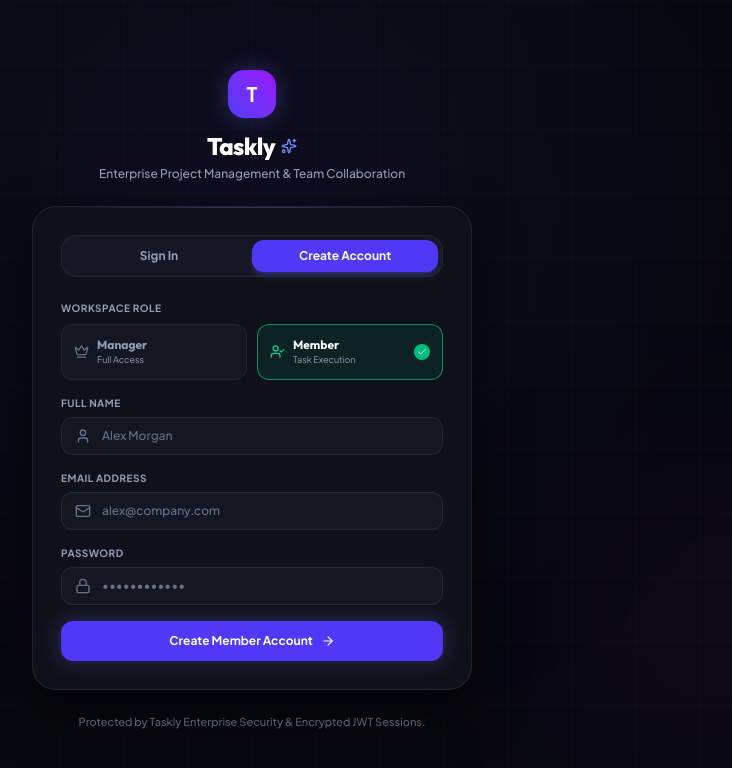
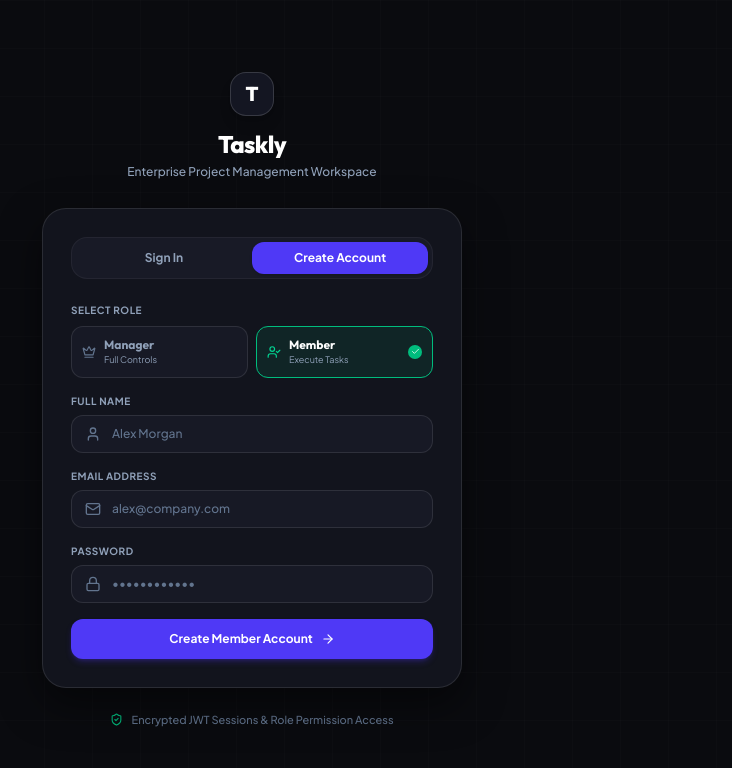
Before and after one commit to FABIHALAM/Taskly, a React (Vite) app in the folder client/: page /register in a window 1280 px wide. Shown: the top 768 px of the page, without its empty margins (388-1120 px from the left). Built offline with nearby package versions, Linux system fonts and the light colour scheme.

Commit message:
style: replace generic AI theme with clean, razor-sharp human product design aesthetic for Auth and Loader

```diff
--- a/client/src/components/AuthPage.jsx
+++ b/client/src/components/AuthPage.jsx
@@ -5,7 +5,7 @@ import { loginUser, registerUser } from '../services/authService'
 import api from '../services/api'
 import toast from 'react-hot-toast'
 import { motion, AnimatePresence } from 'framer-motion'
-import { ArrowRight, Mail, Lock, User, Crown, UserCheck, Sparkles, Check } from 'lucide-react'
+import { ArrowRight, Mail, Lock, User, Crown, UserCheck, Check, ShieldCheck } from 'lucide-react'
 
 export function AuthPage({ defaultMode = 'login' }) {
   const navigate = useNavigate()
@@ -51,54 +51,48 @@ export function AuthPage({ defaultMode = 'login' }) {
   }
 
   return (
-    <div className="min-h-screen w-full bg-[#08090e] text-white flex items-center justify-center p-4 relative overflow-hidden font-body selection:bg-indigo-500/30 selection:text-indigo-200">
-      {/* Soft Ambient Background Glow */}
-      <div className="absolute top-1/4 left-1/2 -translate-x-1/2 -translate-y-1/2 w-[500px] h-[500px] bg-indigo-600/10 rounded-full blur-[140px] pointer-events-none" />
-      <div className="absolute bottom-10 right-10 w-72 h-72 bg-purple-600/5 rounded-full blur-[100px] pointer-events-none" />
+    <div className="min-h-screen w-full bg-[#0a0b0f] text-slate-100 flex flex-col items-center justify-center p-4 relative font-body selection:bg-indigo-500/20 selection:text-indigo-200">
+      {/* Subtle Grid Lines */}
+      <div className="absolute inset-0 bg-[linear-gradient(to_right,#ffffff03_1px,transparent_1px),linear-gradient(to_bottom,#ffffff03_1px,transparent_1px)] bg-[size:3rem_3rem] pointer-events-none" />
 
-      {/* Subtle Grid Lines */}
-      <div className="absolute inset-0 bg-[linear-gradient(to_right,#ffffff03_1px,transparent_1px),linear-gradient(to_bottom,#ffffff03_1px,transparent_1px)] bg-[size:4rem_4rem] pointer-events-none" />
-
-      {/* Center Focused Card */}
+      {/* Main Container */}
       <motion.div
-        initial={{ opacity: 0, y: 16, scale: 0.98 }}
-        animate={{ opacity: 1, y: 0, scale: 1 }}
-        transition={{ duration: 0.4, ease: [0.16, 1, 0.3, 1] }}
-        className="w-full max-w-[440px] relative z-10"
+        initial={{ opacity: 0, y: 12 }}
+        animate={{ opacity: 1, y: 0 }}
+        transition={{ duration: 0.35, ease: [0.16, 1, 0.3, 1] }}
+        className="w-full max-w-[420px] relative z-10 my-auto"
       >
-        {/* Brand Mark Header */}
-        <div className="text-center mb-6">
-          <div className="inline-flex items-center justify-center w-12 h-12 rounded-2xl bg-gradient-to-tr from-indigo-600 to-purple-600 text-white font-extrabold text-xl shadow-[0_0_25px_rgba(99,102,241,0.35)] mb-3">
+        {/* Brand Header */}
+        <div className="text-center mb-7">
+          <div className="inline-flex items-center justify-center w-11 h-11 rounded-2xl bg-[#141622] border border-white/15 text-white font-extrabold text-xl font-display shadow-lg mb-3">
             T
           </div>
-          <h1 className="font-display text-2xl font-extrabold text-white tracking-tight flex items-center justify-center gap-1.5">
-            Taskly <Sparkles className="w-4 h-4 text-indigo-400" />
+          <h1 className="font-display text-2xl font-extrabold text-white tracking-tight">
+            Taskly
           </h1>
           <p className="text-slate-400 text-xs mt-1 font-medium">
-            Enterprise Project Management & Team Collaboration
+            Enterprise Project Management Workspace
           </p>
         </div>
 
-        {/* Clean Glass Container */}
-        <div className="bg-[#0f111a] border border-white/[0.08] rounded-3xl p-7 shadow-[0_20px_50px_rgba(0,0,0,0.6)] relative overflow-hidden">
-          {/* Top Subtle Gradient Glow Line */}
-          <div className="absolute top-0 left-6 right-6 h-[1px] bg-gradient-to-r from-transparent via-indigo-500/40 to-transparent" />
+        {/* Auth Card */}
+        <div className="bg-[#12141d] border border-white/10 rounded-3xl p-7 shadow-[0_16px_40px_rgba(0,0,0,0.5)] relative">
 
-          {/* Segmented Tab Control Switcher */}
-          <div className="bg-[#151724] border border-white/[0.06] p-1 rounded-2xl flex items-center mb-6 relative">
+          {/* Segmented Control Switcher */}
+          <div className="bg-[#181a26] p-1 rounded-2xl border border-white/5 flex items-center mb-6 relative">
             <button
               type="button"
               onClick={() => navigate('/login')}
-              className={`flex-1 py-2 rounded-xl text-xs font-bold transition-all duration-200 cursor-pointer relative z-10 ${
-                !isRegister ? 'text-white shadow-sm' : 'text-slate-400 hover:text-white'
+              className={`flex-1 py-2 rounded-xl text-xs font-bold transition-all cursor-pointer relative z-10 ${
+                !isRegister ? 'text-white' : 'text-slate-400 hover:text-white'
               }`}
             >
               Sign In
               {!isRegister && (
                 <motion.div
-                  layoutId="auth-tab-pill"
-                  className="absolute inset-0 bg-indigo-600 rounded-xl -z-10 shadow-md shadow-indigo-500/30"
-                  transition={{ type: 'spring', stiffness: 380, damping: 30 }}
+                  layoutId="active-auth-tab"
+                  className="absolute inset-0 bg-indigo-600 rounded-xl -z-10 shadow-sm"
+                  transition={{ type: 'spring', stiffness: 400, damping: 32 }}
                 />
               )}
             </button>
@@ -106,80 +100,78 @@ export function AuthPage({ defaultMode = 'login' }) {
             <button
               type="button"
               onClick={() => navigate('/register')}
-              className={`flex-1 py-2 rounded-xl text-xs font-bold transition-all duration-200 cursor-pointer relative z-10 ${
-                isRegister ? 'text-white shadow-sm' : 'text-slate-400 hover:text-white'
+              className={`flex-1 py-2 rounded-xl text-xs font-bold transition-all cursor-pointer relative z-10 ${
+                isRegister ? 'text-white' : 'text-slate-400 hover:text-white'
               }`}
             >
               Create Account
               {isRegister && (
                 <motion.div
-                  layoutId="auth-tab-pill"
-                  className="absolute inset-0 bg-indigo-600 rounded-xl -z-10 shadow-md shadow-indigo-500/30"
-                  transition={{ type: 'spring', stiffness: 380, damping: 30 }}
+                  layoutId="active-auth-tab"
+                  className="absolute inset-0 bg-indigo-600 rounded-xl -z-10 shadow-sm"
+                  transition={{ type: 'spring', stiffness: 400, damping: 32 }}
                 />
               )}
             </button>
           </div>
 
           <form onSubmit={handleSubmit(onSubmit)} className="space-y-4">
-            {/* Role Selector (Register Only) */}
+            {/* Role Selection (Register Mode Only) */}
             <AnimatePresence>
               {isRegister && (
                 <motion.div
                   initial={{ opacity: 0, height: 0 }}
                   animate={{ opacity: 1, height: 'auto' }}
                   exit={{ opacity: 0, height: 0 }}
-                  transition={{ duration: 0.25 }}
+                  transition={{ duration: 0.2 }}
                   className="space-y-2 overflow-hidden"
                 >
                   <label className="block text-[10px] font-bold uppercase tracking-wider text-slate-400">
-                    Workspace Role
+                    Select Role
                   </label>
-                  <div className="grid grid-cols-2 gap-2.5">
-                    {/* Manager Button */}
+                  <div className="grid grid-cols-2 gap-2">
                     <button
                       type="button"
                       onClick={() => setSelectedRole('manager')}
-                      className={`p-3 rounded-xl border text-left transition-all duration-200 cursor-pointer flex items-center justify-between ${
+                      className={`p-2.5 rounded-xl border text-left transition-all cursor-pointer flex items-center justify-between ${
                         selectedRole === 'manager'
-                          ? 'border-indigo-500/70 bg-indigo-500/10 text-white shadow-sm'
-                          : 'border-white/[0.06] bg-[#141622] text-slate-400 hover:border-white/20'
+                          ? 'border-indigo-500 bg-indigo-500/10 text-white'
+                          : 'border-white/10 bg-[#171925] text-slate-400 hover:border-white/20'
                       }`}
                     >
                       <div className="flex items-center gap-2">
-                        <Crown size={15} className={selectedRole === 'manager' ? 'text-indigo-400' : 'text-slate-500'} />
+                        <Crown size={14} className={selectedRole === 'manager' ? 'text-indigo-400' : 'text-slate-500'} />
                         <div>
                           <p className="text-xs font-bold font-display">Manager</p>
-                          <p className="text-[9px] text-slate-400">Full Access</p>
+                          <p className="text-[9px] text-slate-400">Full Controls</p>
                         </div>
                       </div>
                       {selectedRole === 'manager' && (
-                        <div className="w-4 h-4 rounded-full bg-indigo-500 flex items-center justify-center">
-                          <Check size={10} className="text-white" />
+                        <div className="w-3.5 h-3.5 rounded-full bg-indigo-500 flex items-center justify-center">
+                          <Check size={9} className="text-white" />
                         </div>
                       )}
                     </button>
 
-                    {/* Member Button */}
                     <button
                       type="button"
                       onClick={() => setSelectedRole('member')}
-                      className={`p-3 rounded-xl border text-left transition-all duration-200 cursor-pointer flex items-center justify-between ${
+                      className={`p-2.5 rounded-xl border text-left transition-all cursor-pointer flex items-center justify-between ${
                         selectedRole === 'member'
-                          ? 'border-emerald-500/70 bg-emerald-500/10 text-white shadow-sm'
-                          : 'border-white/[0.06] bg-[#141622] text-slate-400 hover:border-white/20'
+                          ? 'border-emerald-500 bg-emerald-500/10 text-white'
+                          : 'border-white/10 bg-[#171925] text-slate-400 hover:border-white/20'
                       }`}
                     >
                       <div className="flex items-center gap-2">
-                        <UserCheck size={15} className={selectedRole === 'member' ? 'text-emerald-400' : 'text-slate-500'} />
+                        <UserCheck size={14} className={selectedRole === 'member' ? 'text-emerald-400' : 'text-slate-500'} />
                         <div>
                           <p className="text-xs font-bold font-display">Member</p>
-                          <p className="text-[9px] text-slate-400">Task Execution</p>
+                          <p className="text-[9px] text-slate-400">Execute Tasks</p>
                         </div>
                       </div>
                       {selectedRole === 'member' && (
-                        <div className="w-4 h-4 rounded-full bg-emerald-500 flex items-center justify-center">
-                          <Check size={10} className="text-white" />
+                        <div className="w-3.5 h-3.5 rounded-full bg-emerald-500 flex items-center justify-center">
+                          <Check size={9} className="text-white" />
                         </div>
                       )}
                     </button>
@@ -198,7 +190,7 @@ export function AuthPage({ defaultMode = 'login' }) {
                   <User className="w-4 h-4 text-slate-500 absolute left-3.5 top-1/2 -translate-y-1/2" />
                   <input
                     {...regInput('name', { required: 'Name is required' })}
-                    className="w-full bg-[#141622] border border-white/[0.08] rounded-xl pl-10 pr-4 py-2.5 text-white placeholder-slate-500 text-xs font-medium focus:outline-none focus:border-indigo-500 focus:ring-2 focus:ring-indigo-500/20 transition-all"
+                    className="w-full bg-[#171925] border border-white/10 rounded-xl pl-10 pr-4 py-2.5 text-white placeholder-slate-500 text-xs font-medium focus:outline-none focus:border-indigo-500 focus:ring-2 focus:ring-indigo-500/20 transition-all"
                     placeholder="Alex Morgan"
                   />
                 </div>
@@ -218,7 +210,7 @@ export function AuthPage({ defaultMode = 'login' }) {
                     required: 'Email is required',
                     pattern: { value: /^\S+@\S+$/i, message: 'Invalid email address' }
                   })}
-                  className="w-full bg-[#141622] border border-white/[0.08] rounded-xl pl-10 pr-4 py-2.5 text-white placeholder-slate-500 text-xs font-medium focus:outline-none focus:border-indigo-500 focus:ring-2 focus:ring-indigo-500/20 transition-all"
+                  className="w-full bg-[#171925] border border-white/10 rounded-xl pl-10 pr-4 py-2.5 text-white placeholder-slate-500 text-xs font-medium focus:outline-none focus:border-indigo-500 focus:ring-2 focus:ring-indigo-500/20 transition-all"
                   placeholder="alex@company.com"
                 />
               </div>
@@ -238,7 +230,7 @@ export function AuthPage({ defaultMode = 'login' }) {
                     required: 'Password is required',
                     minLength: { value: 6, message: 'Minimum 6 characters' }
                   })}
-                  className="w-full bg-[#141622] border border-white/[0.08] rounded-xl pl-10 pr-4 py-2.5 text-white placeholder-slate-500 text-xs font-medium focus:outline-none focus:border-indigo-500 focus:ring-2 focus:ring-indigo-500/20 transition-all"
+                  className="w-full bg-[#171925] border border-white/10 rounded-xl pl-10 pr-4 py-2.5 text-white placeholder-slate-500 text-xs font-medium focus:outline-none focus:border-indigo-500 focus:ring-2 focus:ring-indigo-500/20 transition-all"
                   placeholder="••••••••••••"
                 />
               </div>
@@ -249,7 +241,7 @@ export function AuthPage({ defaultMode = 'login' }) {
             <button
               type="submit"
               disabled={isSubmitting}
-              className="w-full py-3 px-4 rounded-xl font-bold text-white text-xs bg-indigo-600 hover:bg-indigo-500 active:scale-[0.99] transition-all shadow-[0_0_20px_rgba(99,102,241,0.35)] disabled:opacity-50 disabled:cursor-not-allowed flex items-center justify-center gap-2 cursor-pointer mt-2"
+              className="w-full py-3 px-4 rounded-xl font-bold text-white text-xs bg-indigo-600 hover:bg-indigo-500 active:scale-[0.99] transition-all shadow-md shadow-indigo-600/25 disabled:opacity-50 disabled:cursor-not-allowed flex items-center justify-center gap-2 cursor-pointer mt-3"
             >
               {isSubmitting ? (
                 <div className="w-4 h-4 border-2 border-white border-t-transparent rounded-full animate-spin" />
@@ -263,10 +255,11 @@ export function AuthPage({ defaultMode = 'login' }) {
           </form>
         </div>
 
-        {/* Footer Note */}
-        <p className="text-center text-slate-500 text-[11px] mt-6 font-medium">
-          Protected by Taskly Enterprise Security & Encrypted JWT Sessions.
-        </p>
+        {/* Footer info */}
+        <div className="flex items-center justify-center gap-2 text-[11px] text-slate-500 mt-6 font-medium">
+          <ShieldCheck size={13} className="text-emerald-500" />
+          <span>Encrypted JWT Sessions & Role Permission Access</span>
+        </div>
       </motion.div>
     </div>
   )
```
Also changed, not shown: client/src/components/AppLoader.jsx (+18 -25 lines).
